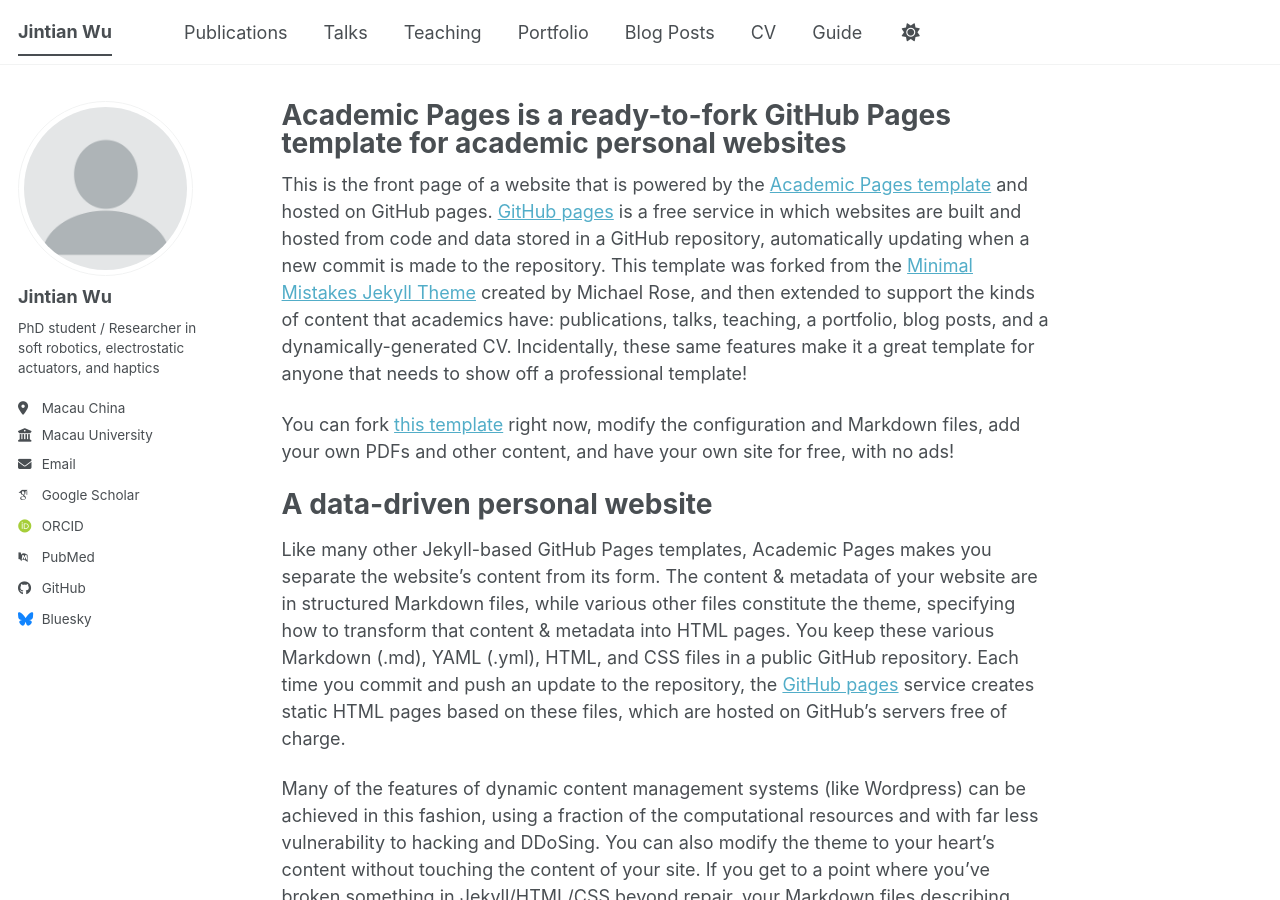
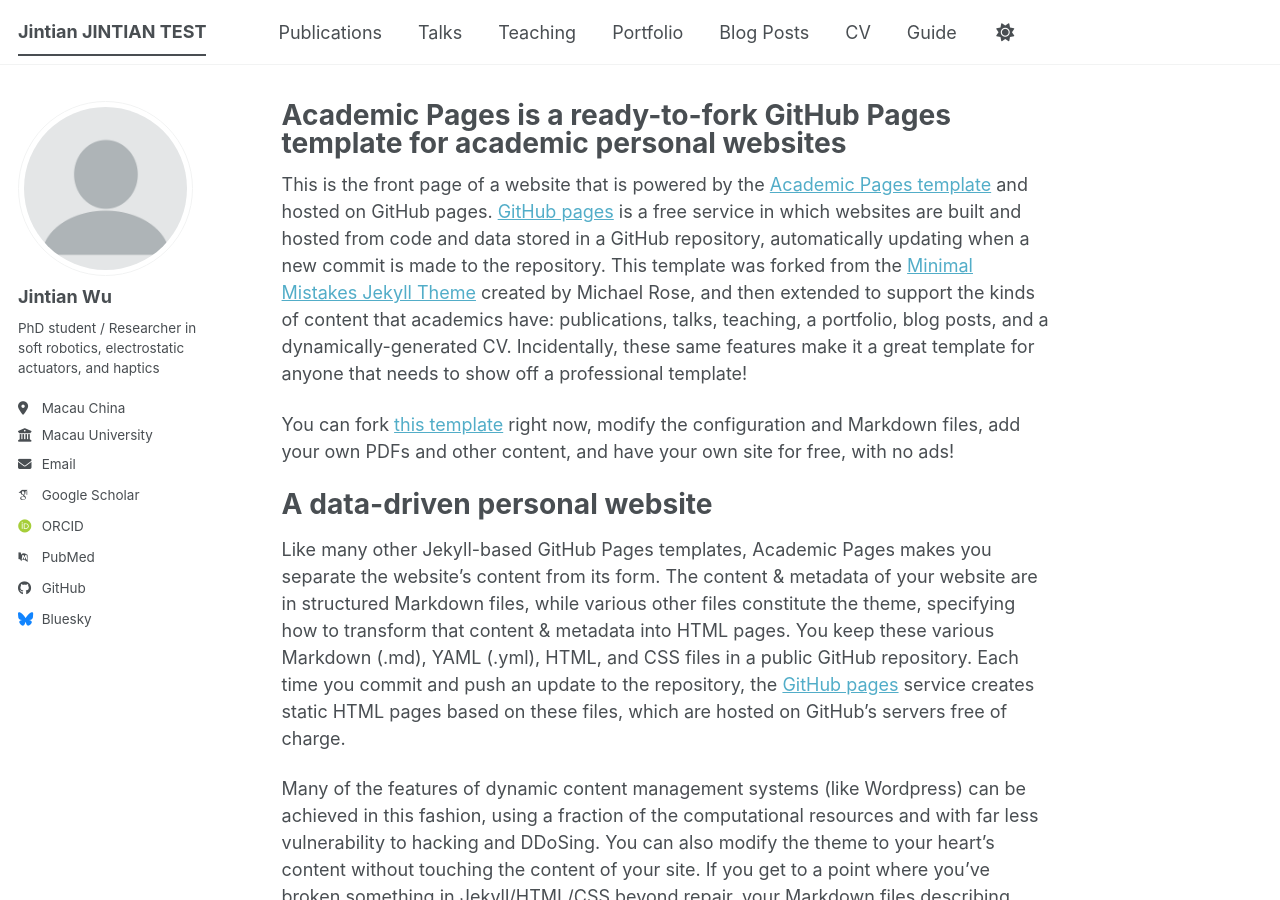
Before and after one commit to jintianwu1999-cell/jintianwu1999-cell.github.io, a Jekyll site: the page built from _pages/about.md, in a window 1280 px wide and 900 px high. Built offline with Jekyll 4.4.1, drawn with Linux system fonts in a browser that asks for light colours; some web fonts are replaced; a script bundle is joined from its source files by our own code; library files that are not in the unit come from our copies.

Commit message:
Update site title in configuration

```diff
--- a/_config.yml
+++ b/_config.yml
@@ -9,7 +9,7 @@
 # Basic Site Settings
 locale                   : "en-US"
 site_theme               : "default" # The available themes options are "default", "air", "sunrise", "mint", "dirt" and "contrast"
-title                    : "Jintian Wu"
+title                    : "Jintian JINTIAN TEST"
 title_separator          : "-"
 name                     : &name "Jintian Wu"
 description              : &description "Jintian Wu's academic portfolio"   # Update this with a general description of your site, this is the default if not overridden by a page
```
